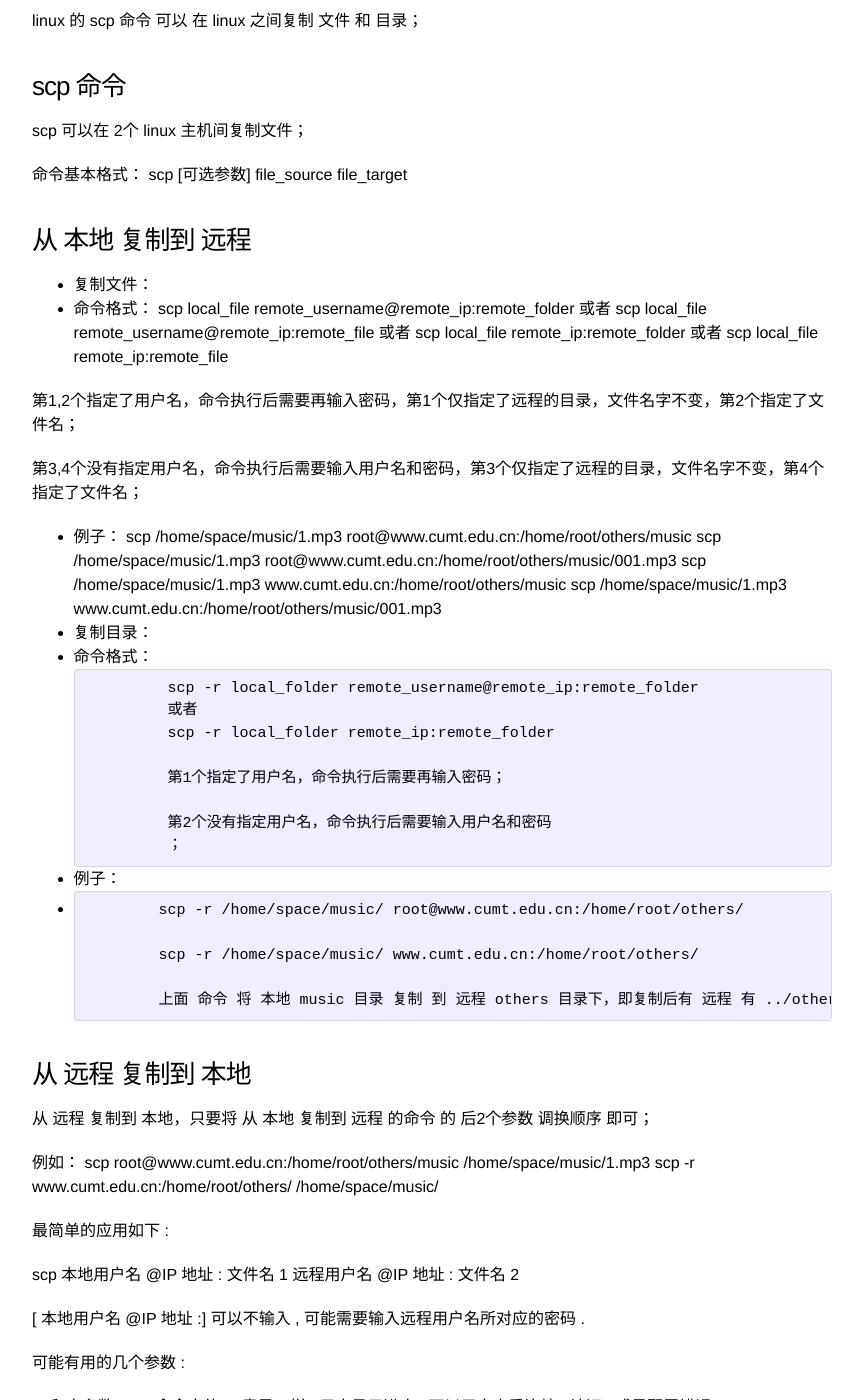
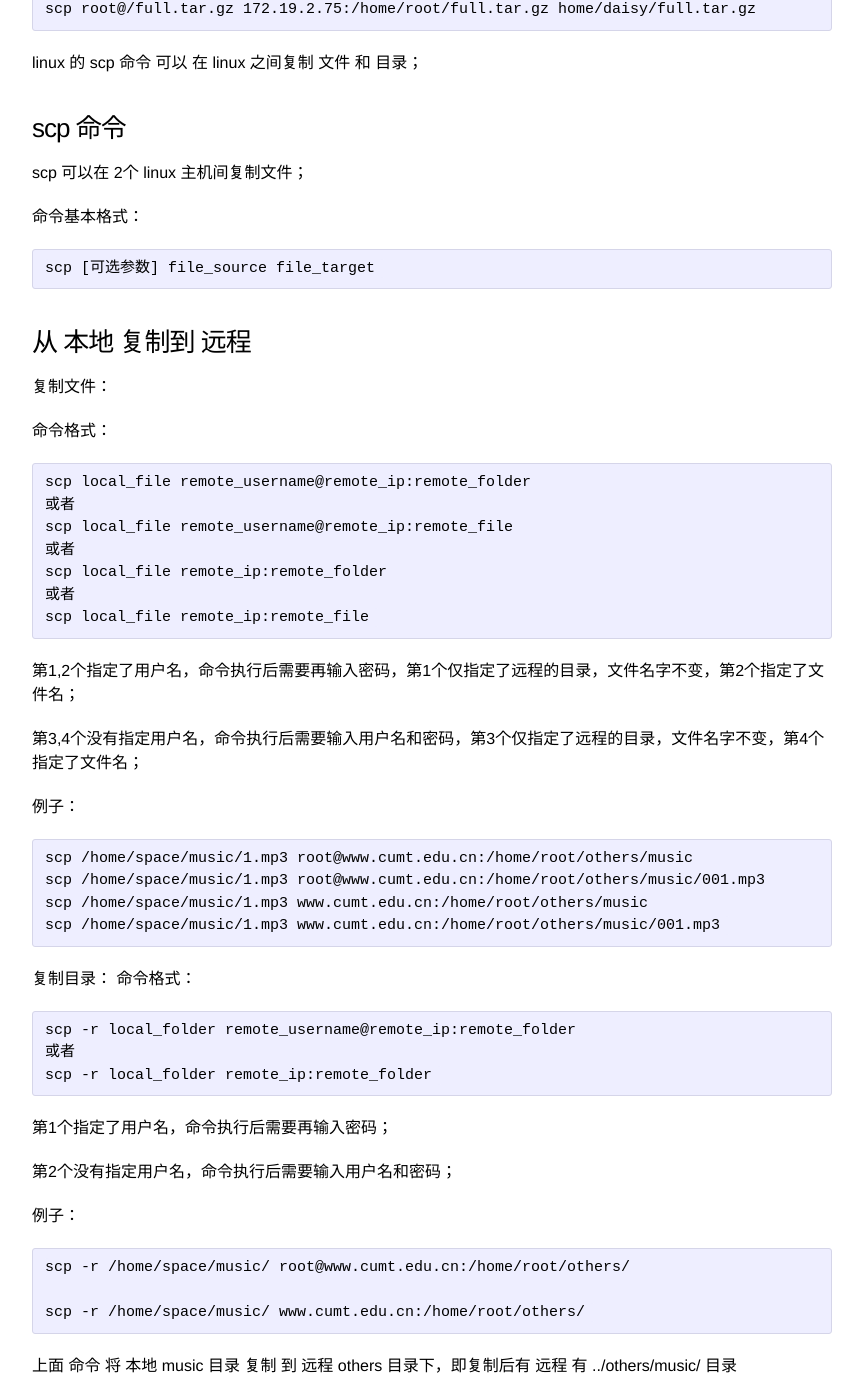
Before and after one commit to haifun/haifun.github.io, a Jekyll site: the page built from _posts/2014-08-05-linux-command-scp.md, in a window 1280 px wide and 1400 px high, scrolled down 1341 px. Shown: the whole window, without its empty margins (208-1071 px from the left). Built offline with Jekyll 4.4.1, drawn with Linux system fonts in a browser that asks for light colours; some of the changed text lies outside the part shown.

Commit message:
modify the layout
modify the layout

```diff
--- a/_posts/2014-08-05-linux-command-scp.md
+++ b/_posts/2014-08-05-linux-command-scp.md
@@ -28,11 +28,11 @@ cp [options] source... directory
 
 将档案 aaa 复制(已存在)，并命名为 bbb :
 
-cp aaa bbb
+    cp aaa bbb
 
 将所有的C语言程式拷贝至 Finished 子目录中 :
 
-cp *.c Finished
+    cp *.c Finished
 
 命令：scp
 
@@ -46,13 +46,13 @@ cp *.c Finished
 
 scp是有Security的文件copy，基于ssh登录。操作起来比较方便，比如要把当前一个文件copy到远程另外一台主机上，可以如下命令。
 
-scp /home/daisy/full.tar.gz root@172.19.2.75:/home/root
+    scp /home/daisy/full.tar.gz root@172.19.2.75:/home/root
 
 然后会提示你输入另外那台172.19.2.75主机的root用户的登录密码，接着就开始copy了。
 
 如果想反过来操作，把文件从远程主机copy到当前系统，也很简单。
 
-linux之cp/scp命令＋scp命令详解(转) - linmaogan - 独木★不成林scp root@/full.tar.gz 172.19.2.75:/home/root/full.tar.gz home/daisy/full.tar.gz
+    scp root@/full.tar.gz 172.19.2.75:/home/root/full.tar.gz home/daisy/full.tar.gz
 
 linux 的 scp 命令 可以 在 linux 之间复制 文件 和 目录；
 
@@ -62,58 +62,65 @@ linux 的 scp 命令 可以 在 linux 之间复制 文件 和 目录；
 scp 可以在 2个 linux 主机间复制文件；
 
 命令基本格式：
-       scp [可选参数] file_source file_target
+
+    scp [可选参数] file_source file_target
 
 ### 从 本地 复制到 远程
 
-* 复制文件：
+复制文件：
 
-* 命令格式：
-                scp local_file remote_username@remote_ip:remote_folder
-                或者
-                scp local_file remote_username@remote_ip:remote_file
-                或者
-                scp local_file remote_ip:remote_folder
-                或者
-                scp local_file remote_ip:remote_file
+命令格式：
+
+    scp local_file remote_username@remote_ip:remote_folder
+    或者
+    scp local_file remote_username@remote_ip:remote_file
+    或者
+    scp local_file remote_ip:remote_folder
+    或者
+    scp local_file remote_ip:remote_file
+
 
 第1,2个指定了用户名，命令执行后需要再输入密码，第1个仅指定了远程的目录，文件名字不变，第2个指定了文件名；
 
 第3,4个没有指定用户名，命令执行后需要输入用户名和密码，第3个仅指定了远程的目录，文件名字不变，第4个指定了文件名；
 
-* 例子：
-                scp /home/space/music/1.mp3 root@www.cumt.edu.cn:/home/root/others/music
-                scp /home/space/music/1.mp3 root@www.cumt.edu.cn:/home/root/others/music/001.mp3
-                scp /home/space/music/1.mp3 www.cumt.edu.cn:/home/root/others/music
-                scp /home/space/music/1.mp3 www.cumt.edu.cn:/home/root/others/music/001.mp3
+例子：
 
-* 复制目录：
- * 命令格式：
+    scp /home/space/music/1.mp3 root@www.cumt.edu.cn:/home/root/others/music
+    scp /home/space/music/1.mp3 root@www.cumt.edu.cn:/home/root/others/music/001.mp3
+    scp /home/space/music/1.mp3 www.cumt.edu.cn:/home/root/others/music
+    scp /home/space/music/1.mp3 www.cumt.edu.cn:/home/root/others/music/001.mp3
 
-                scp -r local_folder remote_username@remote_ip:remote_folder
-                或者
-                scp -r local_folder remote_ip:remote_folder
+复制目录：
+命令格式：
 
-                第1个指定了用户名，命令执行后需要再输入密码；
+    scp -r local_folder remote_username@remote_ip:remote_folder
+    或者
+    scp -r local_folder remote_ip:remote_folder
 
-                第2个没有指定用户名，命令执行后需要输入用户名和密码
-                ；
-* 例子：
-*
-                scp -r /home/space/music/ root@www.cumt.edu.cn:/home/root/others/
+第1个指定了用户名，命令执行后需要再输入密码；
 
-                scp -r /home/space/music/ www.cumt.edu.cn:/home/root/others/
+第2个没有指定用户名，命令执行后需要输入用户名和密码；
 
-                上面 命令 将 本地 music 目录 复制 到 远程 others 目录下，即复制后有 远程 有 ../others/music/ 目录
+例子：
+
+    scp -r /home/space/music/ root@www.cumt.edu.cn:/home/root/others/
+
+    scp -r /home/space/music/ www.cumt.edu.cn:/home/root/others/
+
+
+上面 命令 将 本地 music 目录 复制 到 远程 others 目录下，即复制后有 远程 有 ../others/music/ 目录
 
 
 ###从 远程 复制到 本地
 
 从 远程 复制到 本地，只要将 从 本地 复制到 远程 的命令 的 后2个参数 调换顺序 即可；
 
-例如：
-        scp root@www.cumt.edu.cn:/home/root/others/music /home/space/music/1.mp3
-        scp -r www.cumt.edu.cn:/home/root/others/ /home/space/music/
+例如
+
+    scp root@www.cumt.edu.cn:/home/root/others/music /home/space/music/1.mp3
+
+    scp -r www.cumt.edu.cn:/home/root/others/ /home/space/music/
 
 最简单的应用如下 :
 
@@ -138,6 +145,6 @@ scp 本地用户名 @IP 地址 : 文件名 1 远程用户名 @IP 地址 : 文件
 注意两点：
 1.如果远程服务器防火墙有特殊限制，scp便要走特殊端口，具体用什么端口视情况而定，命令格式如下：
 
-#scp -p 4588 remote@www.abc.com:/usr/local/sin.sh /home/administrator
+    scp -p 4588 remote@www.abc.com:/usr/local/sin.sh /home/administrator
 
 2.使用scp要注意所使用的用户是否具有可读取远程服务器相应文件的权限。
```
